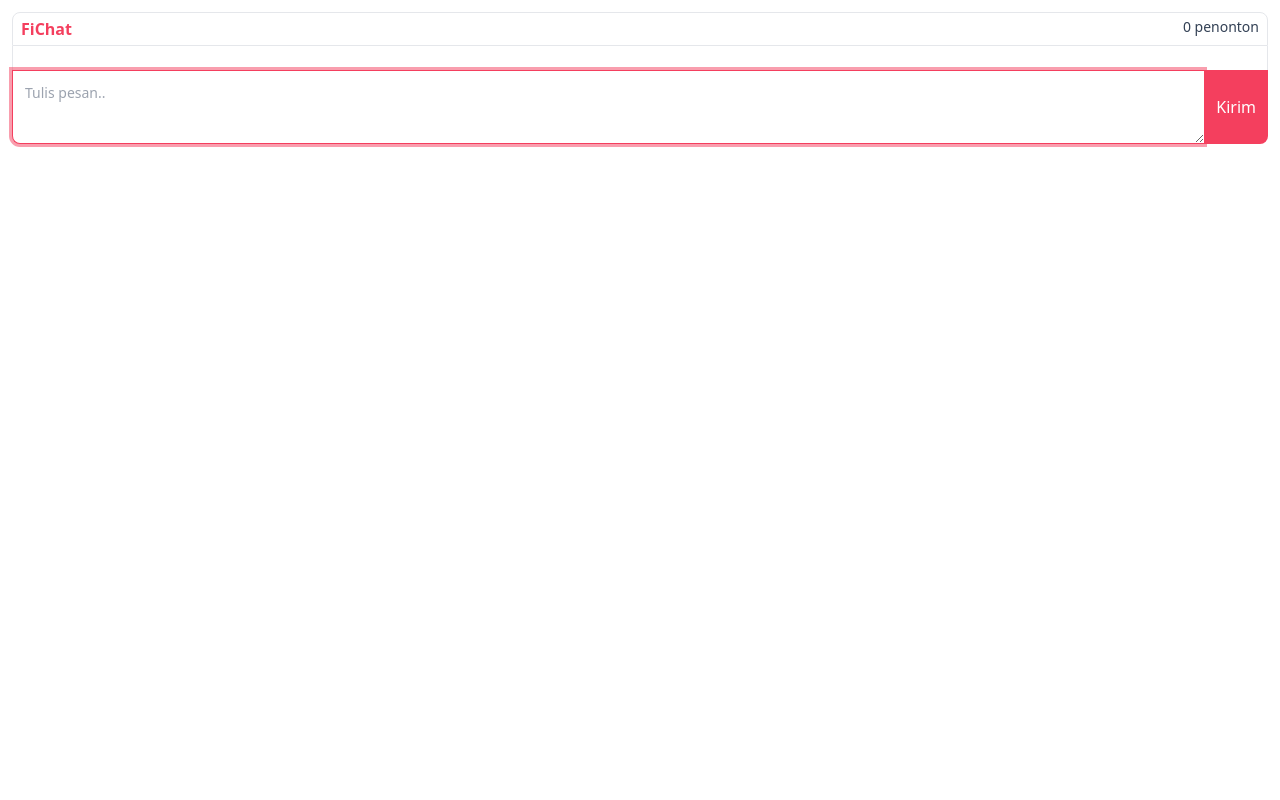
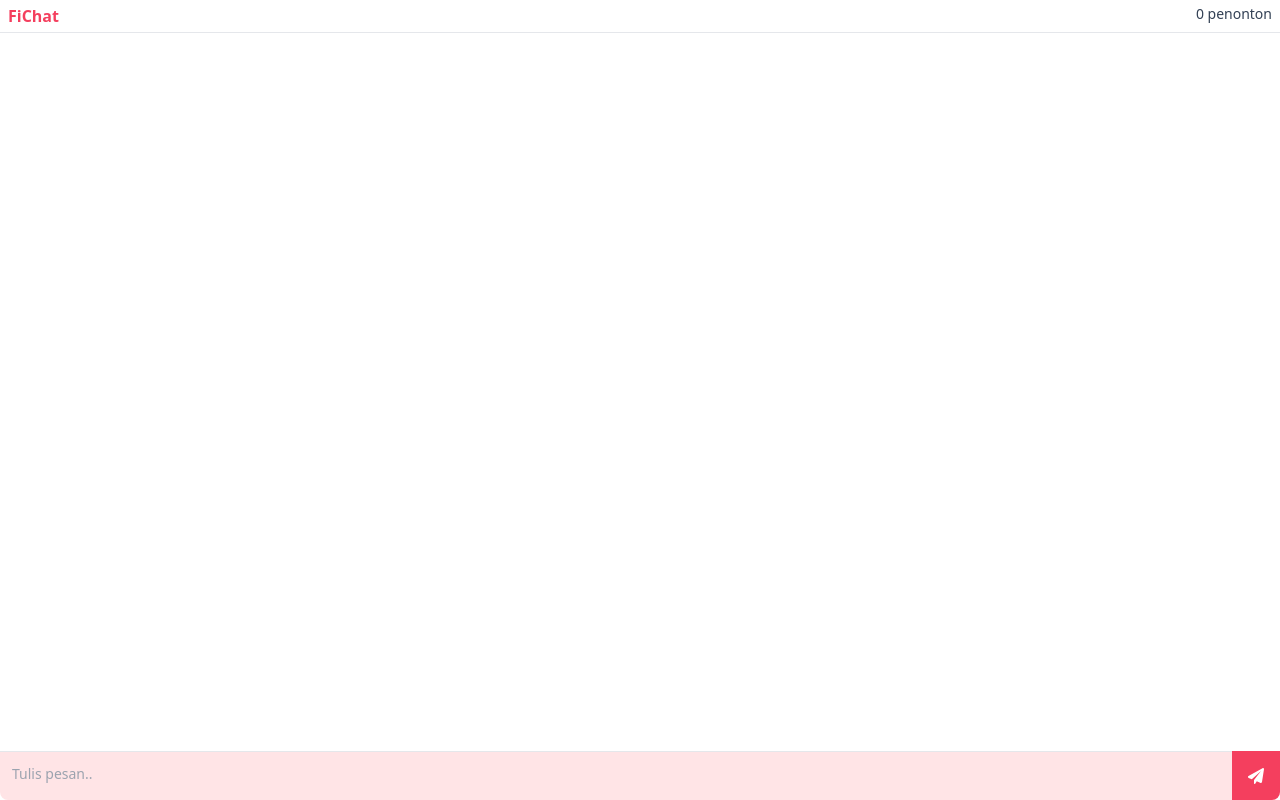
Before and after one commit to feri-irawan/fichat, a website: page public/chat.html in a window 1280 px wide. Drawn offline with nearby package versions, Linux system fonts and the light colour scheme; no server answers.

Commit message:
fix(ui): memperbaiki tampilan

```diff
--- a/public/chat.html
+++ b/public/chat.html
@@ -7,8 +7,8 @@
     <title>FiChat</title>
   </head>
   <body class="text-slate-700">
-    <div class="h-screen p-3">
-      <div class="border rounded-t-lg px-2 py-1 sticky top-0 bg-white">
+    <div class="h-full">
+      <div class="border-b px-2 py-1 sticky top-0 bg-white">
         <div class="flex justify-between">
           <h1 id="roomName" class="font-bold text-rose-500 truncate">FiChat</h1>
           <div class="text-sm whitespace-nowrap">
@@ -21,32 +21,32 @@
         ></div>
       </div>
 
-      <div id="messagesContainer" class="p-3 overflow-y-auto border-x"></div>
+      <div id="messagesContainer" class="p-3 overflow-y-auto h-64"></div>
 
-      <form id="chatForm" class="sticky bottom-0">
+      <form id="chatForm" class="fixed inset-x-0 bottom-0">
         <div class="flex">
           <textarea
+            rows="1"
             name="textMessage"
             id="textMessage"
             class="
-              border border-r-0
+              border-t
               rounded-bl-lg
-              hover:border-rose-500
-              focus:border-rose-500
+              hover:bg-rose-100
+              focus:bg-rose-100
               w-full
               p-3
-              hover:ring
-              focus:ring
-              ring-rose-500/50
               duration-300
               outline-none
               placeholder:text-sm
+              resize-none
             "
             autofocus
             placeholder="Tulis pesan.."
             required
           ></textarea>
           <button
+            title="Kirim"
             type="submit"
             class="
               p-3
@@ -59,7 +59,21 @@
               outline-none
             "
           >
-            Kirim
+            <svg
+              aria-hidden="true"
+              focusable="false"
+              data-prefix="fas"
+              data-icon="paper-plane"
+              class="w-4 mx-1"
+              role="img"
+              xmlns="http://www.w3.org/2000/svg"
+              viewBox="0 0 512 512"
+            >
+              <path
+                fill="currentColor"
+                d="M511.6 36.86l-64 415.1c-1.5 9.734-7.375 18.22-15.97 23.05c-4.844 2.719-10.27 4.097-15.68 4.097c-4.188 0-8.319-.8154-12.29-2.472l-122.6-51.1l-50.86 76.29C226.3 508.5 219.8 512 212.8 512C201.3 512 192 502.7 192 491.2v-96.18c0-7.115 2.372-14.03 6.742-19.64L416 96l-293.7 264.3L19.69 317.5C8.438 312.8 .8125 302.2 .0625 289.1s5.469-23.72 16.06-29.77l448-255.1c10.69-6.109 23.88-5.547 34 1.406S513.5 24.72 511.6 36.86z"
+              ></path>
+            </svg>
           </button>
         </div>
       </form>
--- a/server.js
+++ b/server.js
@@ -24,10 +24,10 @@ const botName = {
   room: 0,
 }
 
-// Run when client connects
+// Jika client terhubung
 io.on('connection', (socket) => {
   socket.on('joinRoom', ({username, room}) => {
-    // Add user to users array on users.js
+    // Menambah user ke dalam array `users`
     const user = userJoin(socket.id, username, room)
 
     socket.join(user.room)
@@ -48,21 +48,21 @@ io.on('connection', (socket) => {
         )
       )
 
-    // Send users and room info
+    // Mengirim informasi users dan room
     io.to(user.room).emit('roomUsers', {
       room: user.room,
       users: getRoomUsers(user.room),
     })
   })
 
-  // Listen for chat message
+  // Jika ada event message dari client
   socket.on('message', (msg) => {
     const user = getCurrentUser(socket.id)
 
     io.to(user.room).emit('message', formatMessage(user, msg))
   })
 
-  // Runs when client disconnects
+  // Jika client disconnect
   socket.on('disconnect', () => {
     const user = userLeave(socket.id)
 
@@ -75,7 +75,7 @@ io.on('connection', (socket) => {
         )
       )
 
-      // Send users and room info
+      // Mengirim informasi users dan room
       io.to(user.room).emit('roomUsers', {
         room: user.room,
         users: getRoomUsers(user.room),
@@ -84,6 +84,6 @@ io.on('connection', (socket) => {
   })
 })
 
-const PORT = 3000 || process.env.PORT
+const PORT = process.env.PORT || 5000
 
-server.listen(PORT, () => console.log('Server running on post 3000'))
+server.listen(PORT, () => console.log(`Server running on port ${PORT}`))
```
Also changed, not shown: public/css/style.css.
